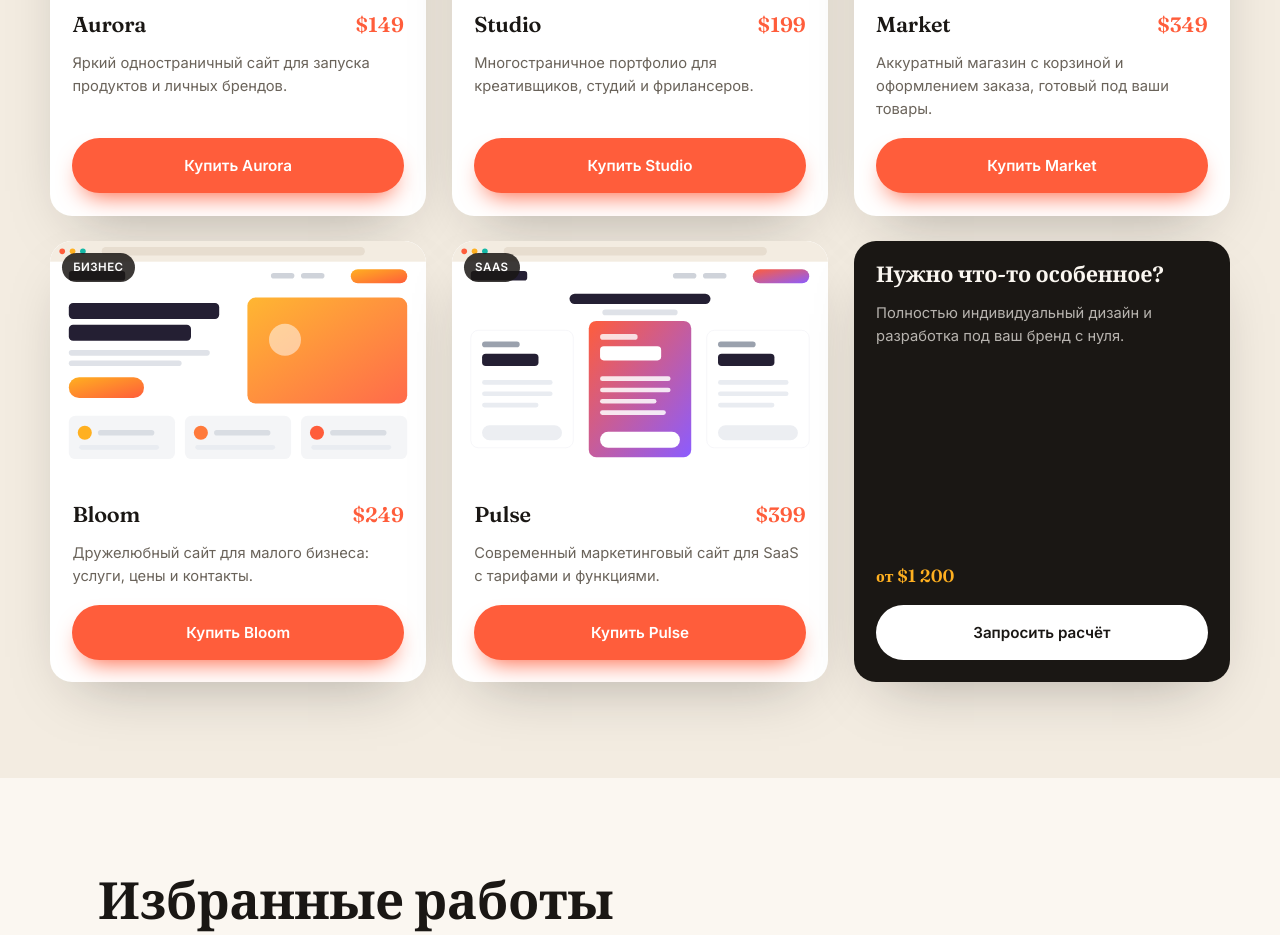
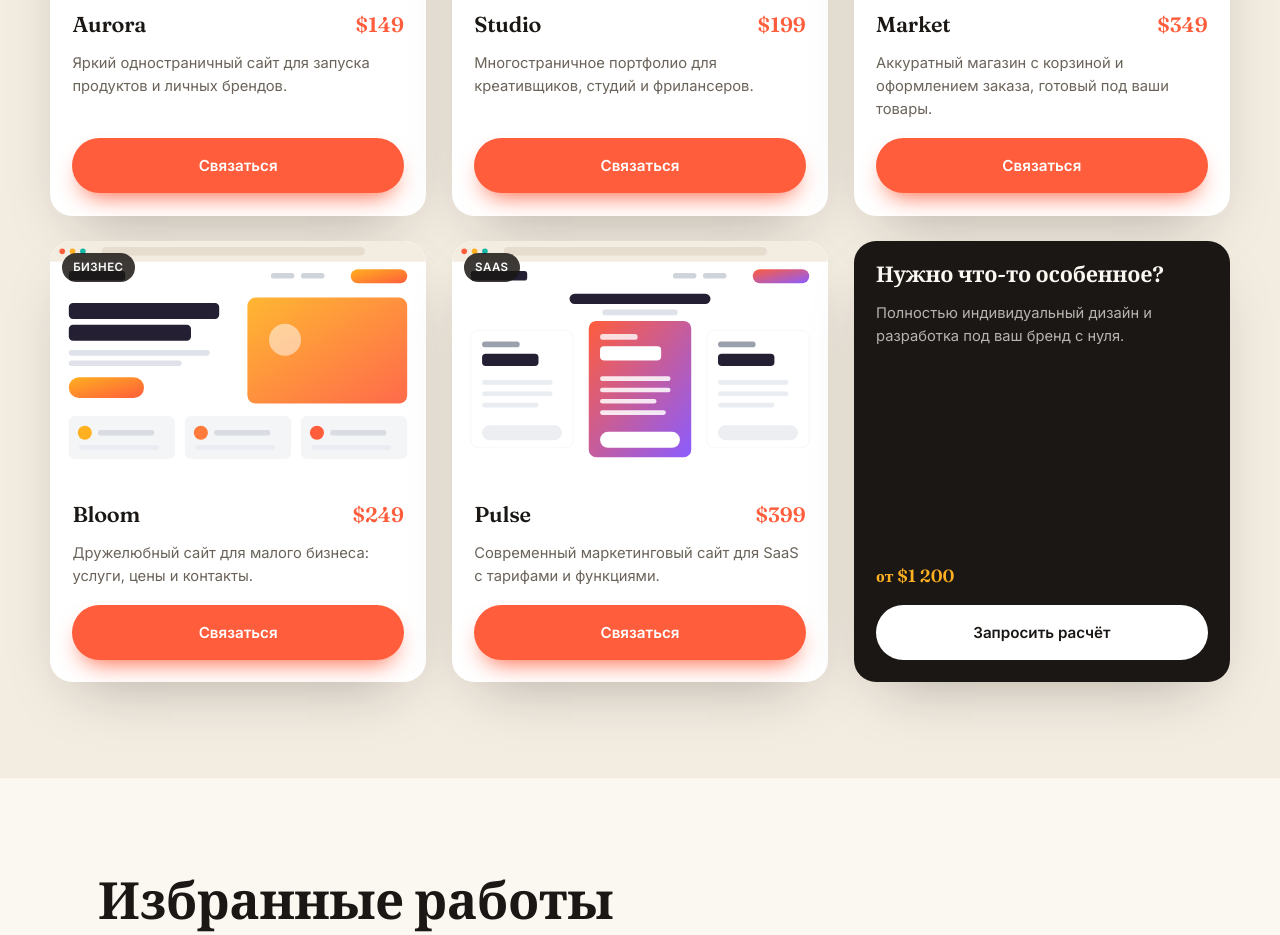
Before and after one commit to Matol03/murat-craft-v2, a website: page index.html in a window 1280 px wide. Shown: the part 1220-2155 px from the top of the page. Drawn offline with Linux system fonts and the light colour scheme.

Commit message:
Templates: replace Stripe purchase buttons with contact buttons
Each template card now links to the contact section ("Связаться")
instead of a Stripe checkout link.

Co-Authored-By: Claude Opus 4.8 <noreply@anthropic.com>

```diff
--- a/index.html
+++ b/index.html
@@ -87,7 +87,7 @@
           </div>
           <p>Яркий одностраничный сайт для запуска продуктов и личных брендов.</p>
           <div class="buy-slot" data-template="aurora">
-            <a class="btn btn--solid btn--full" href="https://buy.stripe.com/test_dRm3cxex1bGPbdSaCY08g00" target="_blank" rel="noopener noreferrer">Купить Aurora</a>
+            <a class="btn btn--solid btn--full" href="#contact">Связаться</a>
           </div>
         </div>
       </article>
@@ -105,7 +105,7 @@
           </div>
           <p>Многостраничное портфолио для креативщиков, студий и фрилансеров.</p>
           <div class="buy-slot" data-template="studio">
-            <a class="btn btn--solid btn--full" href="https://buy.stripe.com/test_fZu14pex1fX53LqaCY08g01" target="_blank" rel="noopener noreferrer">Купить Studio</a>
+            <a class="btn btn--solid btn--full" href="#contact">Связаться</a>
           </div>
         </div>
       </article>
@@ -123,7 +123,7 @@
           </div>
           <p>Аккуратный магазин с корзиной и оформлением заказа, готовый под ваши товары.</p>
           <div class="buy-slot" data-template="market">
-            <a class="btn btn--solid btn--full" href="https://buy.stripe.com/test_00w6oJ4WrdOX4Pu8uQ08g02" target="_blank" rel="noopener noreferrer">Купить Market</a>
+            <a class="btn btn--solid btn--full" href="#contact">Связаться</a>
           </div>
         </div>
       </article>
@@ -141,7 +141,7 @@
           </div>
           <p>Дружелюбный сайт для малого бизнеса: услуги, цены и контакты.</p>
           <div class="buy-slot" data-template="bloom">
-            <a class="btn btn--solid btn--full" href="https://buy.stripe.com/test_3cI9AV74zh190zecL608g03" target="_blank" rel="noopener noreferrer">Купить Bloom</a>
+            <a class="btn btn--solid btn--full" href="#contact">Связаться</a>
           </div>
         </div>
       </article>
@@ -159,7 +159,7 @@
           </div>
           <p>Современный маркетинговый сайт для SaaS с тарифами и функциями.</p>
           <div class="buy-slot" data-template="pulse">
-            <a class="btn btn--solid btn--full" href="https://buy.stripe.com/test_7sY00l1Kf6mv81GdPa08g04" target="_blank" rel="noopener noreferrer">Купить Pulse</a>
+            <a class="btn btn--solid btn--full" href="#contact">Связаться</a>
           </div>
         </div>
       </article>
```
